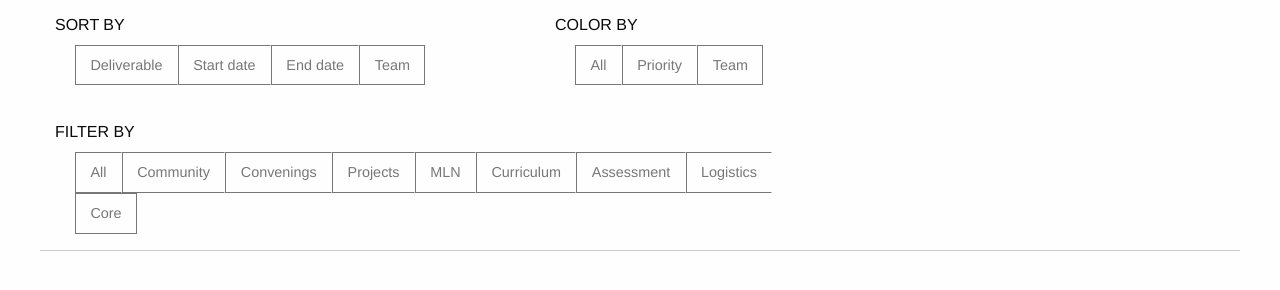
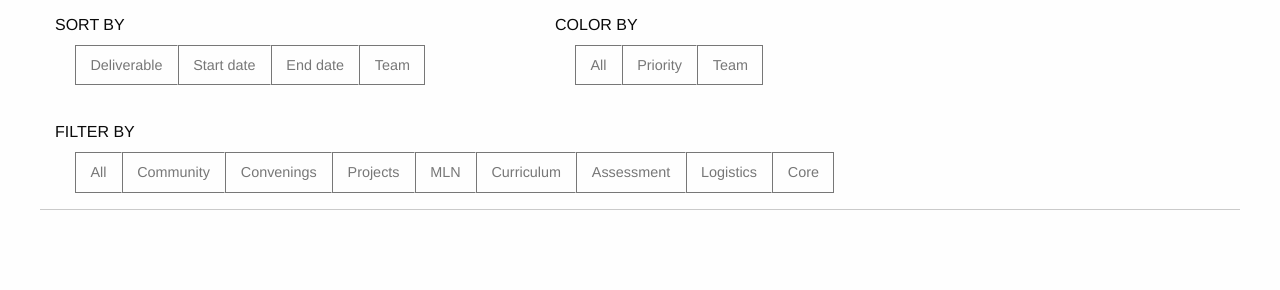
Before and after one commit to auremoser/msl-gantt, a plain HTML site: page index.html in a window 1280 px wide. Shown: the part 182-472 px from the top of the page. Drawn offline with Linux system fonts and the light colour scheme; no server answers.

Commit message:
fix column width on buttons

```diff
--- a/index.html
+++ b/index.html
@@ -201,7 +201,7 @@
 					<li class="hollow secondary button tiny" data-color="team">Team</li>
 				</ul>
 			</div>
-			<div class="button-block large-8 columns">
+			<div class="button-block large-9 columns">
 				<h6>FILTER BY</h6>
 				<ul id="filter" class="button-group radius">
 					<li class="hollow secondary button tiny" data-filter="all">All</li>
```
